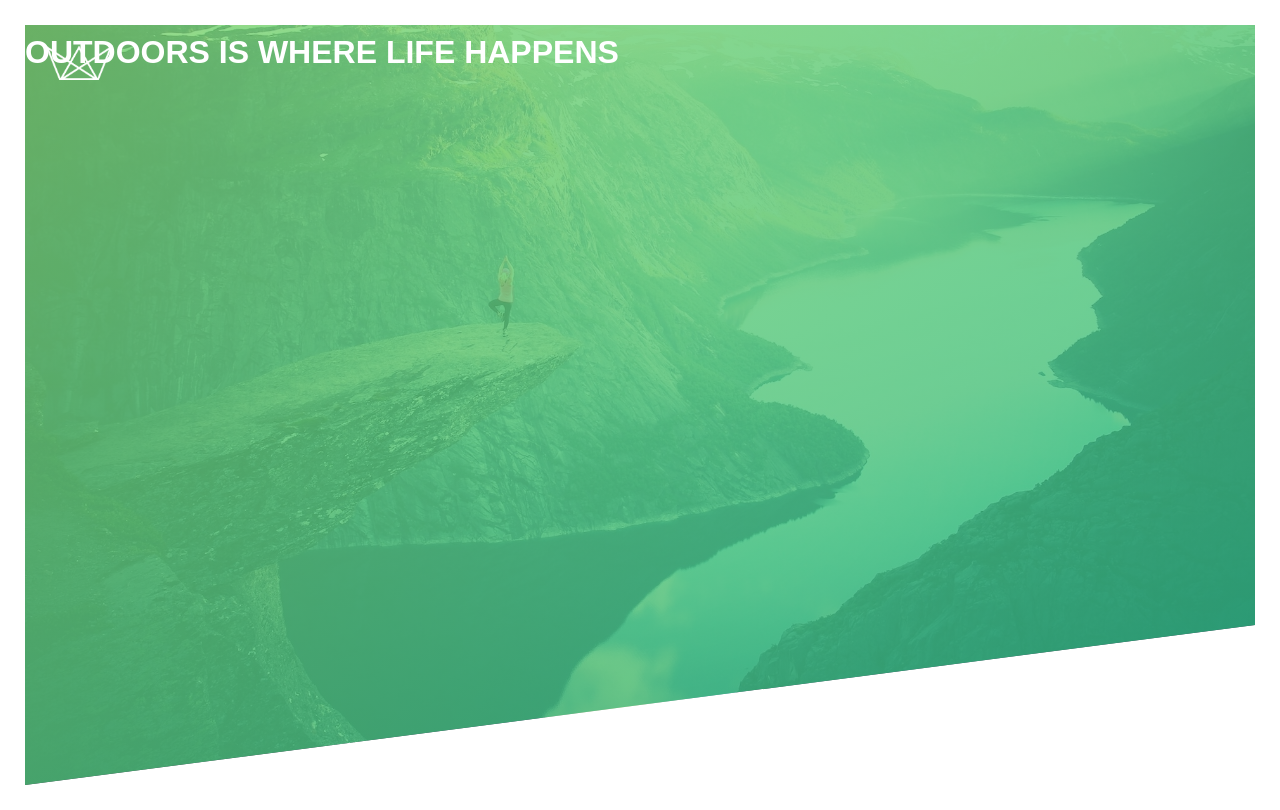
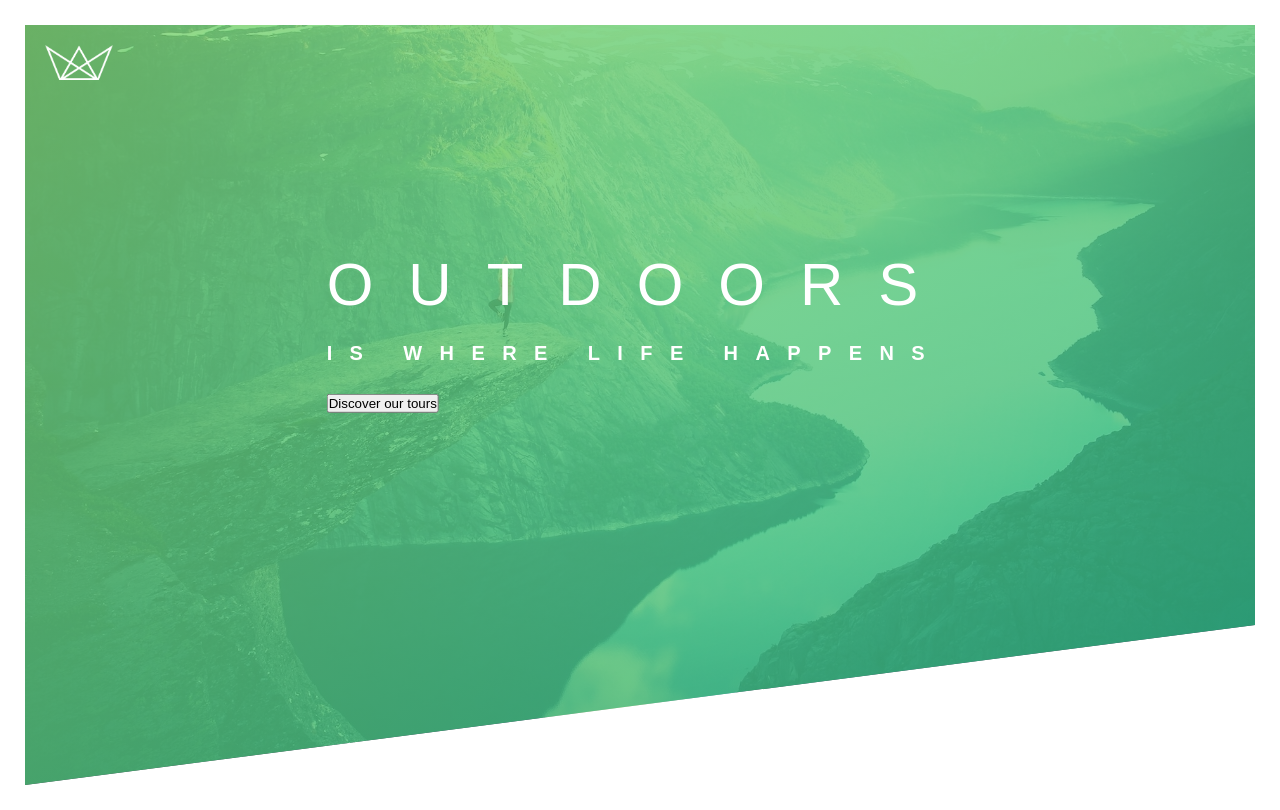
Before and after one commit to taurusilver7/natours-landing-page, a plain HTML site: page index.html in a window 1280 px wide. Drawn offline with Linux system fonts and the light colour scheme.

Commit message:
transform

```diff
--- a/css/style.css
+++ b/css/style.css
@@ -37,7 +37,7 @@ body {
 }
 
 .header {
-   position: relative;
+  position: relative;
   height: 95vh;
   background-image: linear-gradient(
       to right bottom,
@@ -58,14 +58,31 @@ body {
 }
 
 .logo {
-   height: 35px;
+  height: 35px;
+}
+
+.text-box {
+   position: absolute;
+   top: 40%;
+   left: 50%;
+   transform: translate(-50%, -50%);
 }
 
 .heading-primary {
-   color: #fff;
-   text-transform: uppercase;
+  color: #fff;
+  text-transform: uppercase;
 }
 
-.heading-primary-main {}
+.heading-primary-main {
+  display: block;
+  font-size: 60px;
+  font-weight: 400;
+  letter-spacing: 35px;
+}
 
-.heading-primary-main {}
+.heading-primary-sub {
+  display: block;
+  font-size: 20px;
+  font-weight: 700;
+  letter-spacing: 17.4px;
+}
--- a/index.html
+++ b/index.html
@@ -19,10 +19,13 @@
         <img class="logo" src="./img/logo-white.png" alt="logo" />
       </div>
 
-      <h1 class="heading-primary">
-        <span class="heading-primary-main">outdoors</span
-        > <span class="heading-primary-sub">is where life happens</span>
-      </h1>
+      <div class="text-box">
+        <h1 class="heading-primary">
+          <span class="heading-primary-main">outdoors</span>
+          <span class="heading-primary-sub">is where life happens</span>
+          <button>Discover our tours</button>
+        </h1>
+      </div>
     </header>
   </body>
 </html>
```
